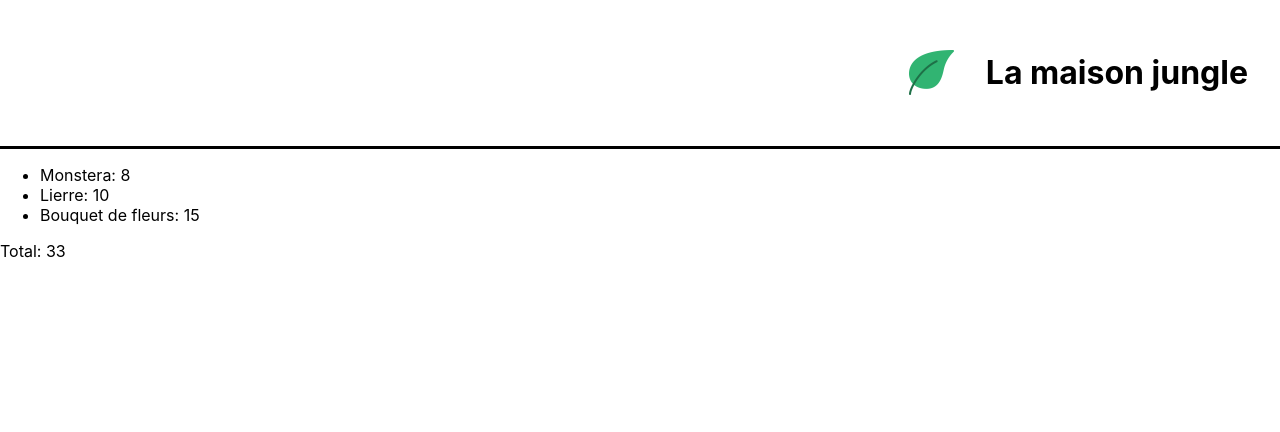
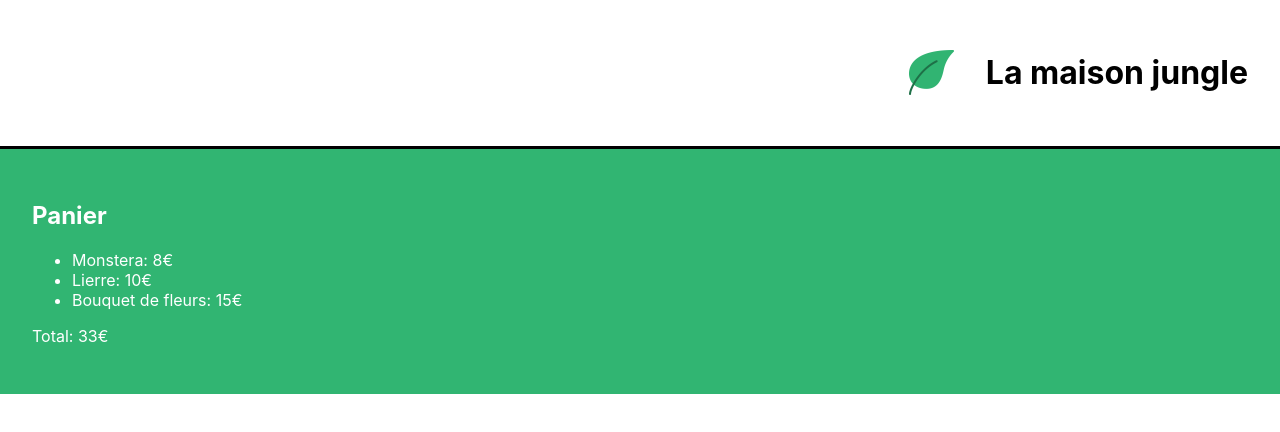
Before and after one commit to Gleam01/debutez-avec-react-open-classrooms, a React (Create React App) app: page / in a window 1280 px wide. Shown: the top 432 px of the page. Built offline with nearby package versions, Linux system fonts and the light colour scheme.

Commit message:
P2C2 (Incorporez du style et des assets à votre projet) exercise done

```diff
--- a/src/components/App.js
+++ b/src/components/App.js
@@ -1,4 +1,3 @@
-import "../styles/App.css";
 import Banner from "./Banner";
 import Cart from "./Cart";
 
--- a/src/components/Cart.js
+++ b/src/components/Cart.js
@@ -1,15 +1,19 @@
+import '../styles/Cart.css';
+
 function Cart() {
   const monsteraPrice = 8;
   const lierrePrice = 10;
   const bouquetFleursPrice = 15;
   return (
-    <div>
+    <div className="lmj-cart">
+      <h2>Panier</h2>
+
       <ul>
-        <li>Monstera: {monsteraPrice}</li>
-        <li>Lierre: {lierrePrice}</li>
-        <li>Bouquet de fleurs: {bouquetFleursPrice}</li>
+        <li>Monstera: {monsteraPrice}€</li>
+        <li>Lierre: {lierrePrice}€</li>
+        <li>Bouquet de fleurs: {bouquetFleursPrice}€</li>
       </ul>
-      <p>Total: {monsteraPrice + lierrePrice + bouquetFleursPrice}</p>
+      <p>Total: {monsteraPrice + lierrePrice + bouquetFleursPrice}€</p>
     </div>
   );
 }
--- a/src/styles/App.css
+++ /dev/null
@@ -1,38 +0,0 @@
-.App {
-  text-align: center;
-}
-
-.App-logo {
-  height: 40vmin;
-  pointer-events: none;
-}
-
-@media (prefers-reduced-motion: no-preference) {
-  .App-logo {
-    animation: App-logo-spin infinite 20s linear;
-  }
-}
-
-.App-header {
-  background-color: #282c34;
-  min-height: 100vh;
-  display: flex;
-  flex-direction: column;
-  align-items: center;
-  justify-content: center;
-  font-size: calc(10px + 2vmin);
-  color: white;
-}
-
-.App-link {
-  color: #61dafb;
-}
-
-@keyframes App-logo-spin {
-  from {
-    transform: rotate(0deg);
-  }
-  to {
-    transform: rotate(360deg);
-  }
-}
--- /dev/null
+++ b/src/styles/Cart.css
@@ -0,0 +1,5 @@
+.lmj-cart {
+    padding: 32px;
+    color: white;
+    background-color: #31b572;
+}
```
